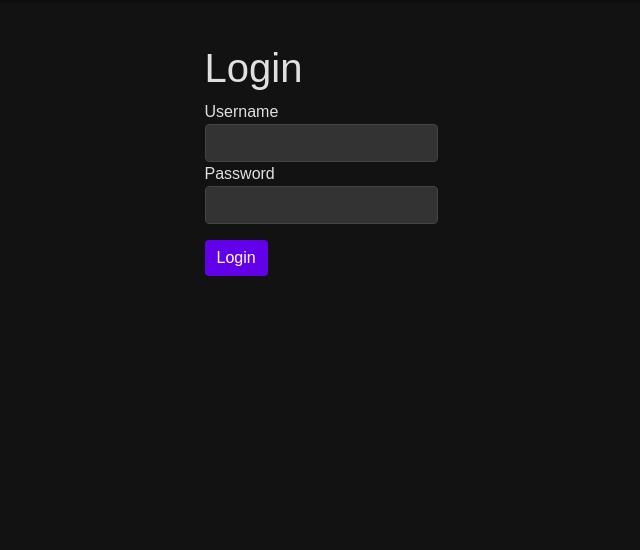
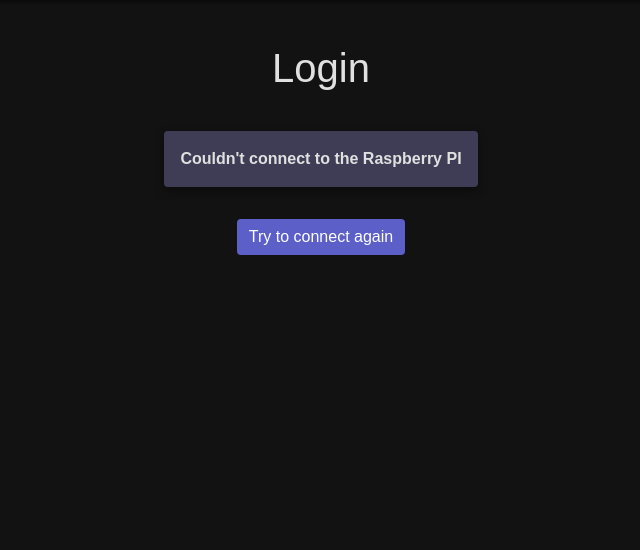
Before and after one commit to FelixAllard/IoT-2-Project-at-Champlain-College-Saint-Lambert, a Flask app: page /login in a window 1280 px wide. Shown: the part 73-623 px from the top of the page, without its empty margins (319-959 px from the left). Run offline with Flask 3, Linux system fonts and the light colour scheme.

Commit message:
Added connection to raspberry PI protection through password and automatic id fetching + user-friendly error handling of connectivity issues with the raspberryPi

```diff
--- a/WebInterface/app.py
+++ b/WebInterface/app.py
@@ -1,6 +1,7 @@
-from flask import Flask, render_template, redirect, url_for, request, flash
+from flask import Flask, render_template, redirect, url_for, request, flash, jsonify
 from flask_login import LoginManager, UserMixin, login_user, logout_user, login_required, current_user
 import matplotlib
+from flask_cors import CORS
 matplotlib.use('Agg')
 import matplotlib.pyplot as plt
 import io
@@ -8,7 +9,11 @@
 import requests
 
 app = Flask(__name__)
+CORS(app, resources={r"/*": {"origins": "http://localhost:5000"}})
+
 app.config['SECRET_KEY'] = 'secure_key'
+
+raspberryPi_IP = 'http://localhost:4999'
 
 login_manager = LoginManager()
 login_manager.init_app(app)
@@ -32,11 +37,11 @@
 @login_required
 def data():
     try:
-        sensor_response = requests.get('http://localhost:4999/sensors') # Temporarily localhost
+        sensor_response = requests.get(f'{raspberryPi_IP}/sensors')
         sensor_response.raise_for_status()
         sensors = sensor_response.json()
 
-        ping_response = requests.get('http://localhost:4999/ping')
+        ping_response = requests.get(f'{raspberryPi_IP}/ping')
         ping_response.raise_for_status()
         ping_data = ping_response.json()
 
@@ -45,7 +50,6 @@
         sensors = []
         ping_data = None
 
-    # Example plot
     img = io.BytesIO()
     plt.plot([0, 1, 2, 3], [10, 11, 12, 13])
     plt.title('Example Plot')
@@ -65,17 +69,32 @@
 def about():
     return render_template('aboutus.html', title='About Us')
 
+@app.route('/id', methods=['GET'])
+def get_id():
+    raspberry_pi_id = '1'
+    return jsonify({'id': raspberry_pi_id})
+
 @app.route('/login', methods=['GET', 'POST'])
 def login():
     if request.method == 'POST':
-        username = request.form['username']
+        pi_id = request.form.get('id')
         password = request.form['password']
-        if username == 'admin' and password == 'pwd':
-            user = User(id=1)
-            login_user(user)
-            return redirect(url_for('data'))
-        else:
-            flash('Invalid username or password')
+
+        if not pi_id:
+            flash('Raspberry Pi ID is missing. Please try again.')
+            return render_template('login.html')
+
+        try:
+            response = requests.post(f'{raspberryPi_IP}/password', json={'id': pi_id, 'password': password})
+            if response.status_code == 200:
+                user = User(id=pi_id)
+                login_user(user)
+                return redirect(url_for('data'))
+            else:
+                flash('Invalid password')
+        except requests.RequestException as e:
+            flash(f"Error during authentication: {e}")
+
     return render_template('login.html')
 
 @app.route('/logout')
--- a/WebInterface/requirements.txt
+++ b/WebInterface/requirements.txt
@@ -2,3 +2,4 @@
 Flask-Login
 matplotlib
 requests
+flask-cors
--- a/WebInterface/static/style.css
+++ b/WebInterface/static/style.css
@@ -83,3 +83,72 @@
 img {
     border-radius: 8px;
 }
+
+.text-center {
+    text-align: center;
+}
+
+.spinner-border {
+    width: 3rem;
+    height: 3rem;
+    color: #4a90e2;
+}
+
+.alert-danger {
+    background-color: #3f3d56;
+    border: none;
+    color: #e0e0e0;
+    font-weight: bold;
+    box-shadow: 0 4px 10px rgba(0, 0, 0, 0.4);
+}
+
+.btn-blue {
+    background-color: #5b5fc7;
+    color: white;
+    border: none;
+    transition: background-color 0.3s ease;
+}
+
+.btn-blue:hover {
+    background-color: #4749b5;
+}
+
+.form-control {
+    background-color: #333;
+    color: #e0e0e0;
+    border: 1px solid #444;
+    border-radius: 4px;
+    transition: background-color 0.3s ease,
+}
+
+.form-control:focus {
+    background-color: #444;
+    color: #ffffff;
+    border-color: #555;
+    box-shadow: none;
+}
+
+.btn-primary {
+    background-color: #6200ea;
+    border: none;
+    border-radius: 4px;
+    transition: background-color 0.3s ease;
+}
+
+.btn-primary:hover {
+    background-color: #3700b3;
+}
+
+#loadingContainer, #errorContainer {
+    max-width: 400px;
+    margin: 20px auto;
+    padding: 15px;
+}
+
+.mt-3 {
+    margin-top: 1.5rem;
+}
+
+.mt-4 {
+    margin-top: 2rem;
+}
--- a/WebInterface/templates/login.html
+++ b/WebInterface/templates/login.html
@@ -1,16 +1,91 @@
 {% extends "base.html" %}
 
 {% block content %}
-<h1>Login</h1>
-<form method="POST">
-    <div class="form-group">
-        <label for="username">Username</label>
-        <input type="text" class="form-control" id="username" name="username" required>
+<h1 class="text-center">Login</h1>
+
+<div id="loadingContainer" class="text-center" style="display: none;">
+    <div class="alert alert-info" id="loadingMessage" style="background-color: transparent; border: none;">
+        <span class="spinner-border text-primary" role="status" aria-hidden="true" style="width: 3rem; height: 3rem;"></span>
+        <p class="mt-3">Connecting to Raspberry Pi...</p>
     </div>
+</div>
+
+<div id="raspberryPiIdContainer" class="text-center" style="display: none;">
+    <p>Your Raspberry PI ID is: <span id="raspberryPiId" class="font-weight-bold"></span></p>
+</div>
+
+<form method="POST" id="loginForm" style="display: none;">
+    <input type="hidden" id="piId" name="id">
     <div class="form-group">
         <label for="password">Password</label>
-        <input type="password" class="form-control" id="password" name="password" required>
+        <input type="password" class="form-control" id="password" name="password" required maxlength="20" placeholder="Enter your password">
     </div>
-    <button type="submit" class="btn btn-primary mt-3">Login</button>
+    <button type="submit" class="btn btn-primary mt-3 btn-block">Login</button>
 </form>
+
+<div id="errorContainer" class="text-center mt-4" style="display: none;">
+    <div class="alert alert-danger" id="errorMessage"></div>
+    <button class="btn btn-blue mt-3" id="retryButton" onclick="checkConnection()">Try to connect again</button>
+</div>
+
+<script>
+    function checkConnection() {
+        document.getElementById('loadingContainer').style.display = 'block';
+        document.getElementById('raspberryPiIdContainer').style.display = 'none';
+        document.getElementById('loginForm').style.display = 'none';
+        document.getElementById('errorContainer').style.display = 'none';
+
+        fetch('http://localhost:4999/ping')
+            .then(response => {
+                if (!response.ok) {
+                    throw new Error('Network response was not ok');
+                }
+                return response.json();
+            })
+            .then(data => {
+                if (data.message === 'pong') {
+                    console.log("Raspberry Pi is connected.");
+                    fetchRaspberryPiId();
+                } else {
+                    throw new Error('Unexpected response from server');
+                }
+            })
+            .catch(error => {
+                console.error('Error connecting to Raspberry Pi:', error);
+                document.getElementById('errorMessage').textContent = 'Couldn\'t connect to the Raspberry PI';
+                document.getElementById('errorContainer').style.display = 'block';
+                document.getElementById('loadingContainer').style.display = 'none';
+            });
+    }
+
+    function fetchRaspberryPiId() {
+        fetch('id')
+            .then(response => {
+                if (!response.ok) {
+                    throw new Error('Network response was not ok');
+                }
+                return response.json();
+            })
+            .then(data => {
+                if (data.id) {
+                    document.getElementById('raspberryPiId').textContent = data.id;
+                    document.getElementById('piId').value = data.id;
+                    console.log("Raspberry Pi ID fetched:", data.id);
+                    document.getElementById('raspberryPiIdContainer').style.display = 'block';
+                    document.getElementById('loginForm').style.display = 'block';
+                    document.getElementById('loadingContainer').style.display = 'none';
+                } else {
+                    throw new Error('ID not found');
+                }
+            })
+            .catch(error => {
+                console.error('Error fetching Raspberry Pi ID:', error);
+                document.getElementById('errorMessage').textContent = 'Couldn\'t connect to the Raspberry PI';
+                document.getElementById('errorContainer').style.display = 'block';
+                document.getElementById('loadingContainer').style.display = 'none';
+            });
+    }
+
+    document.addEventListener('DOMContentLoaded', checkConnection);
+</script>
 {% endblock %}
```
Also changed, not shown: RaspberryPiApi/App.py (+23 -3 lines).
